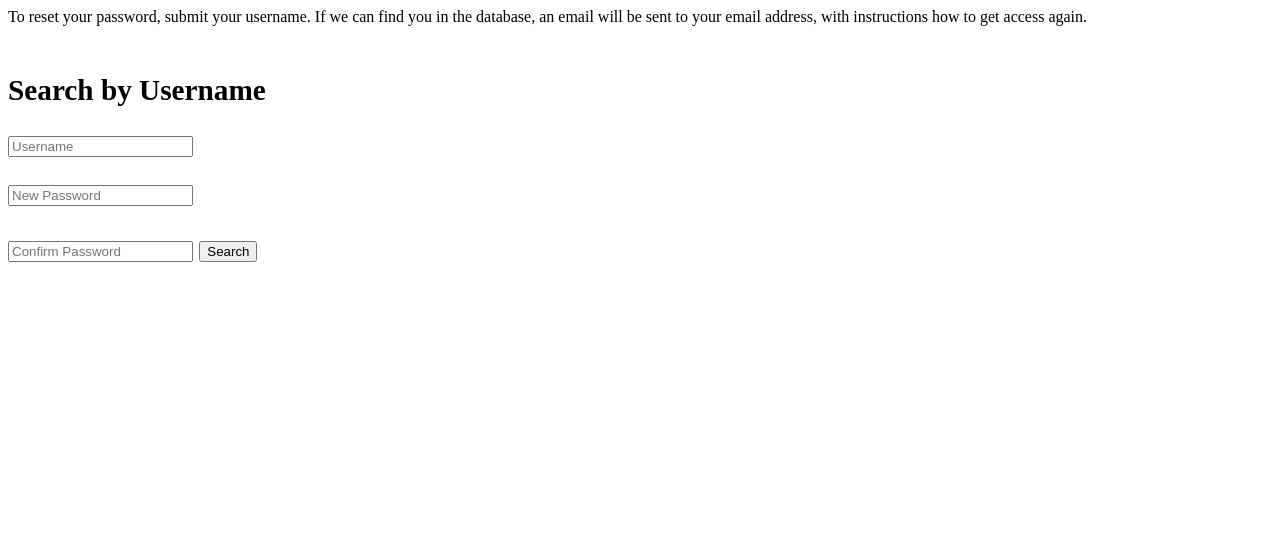
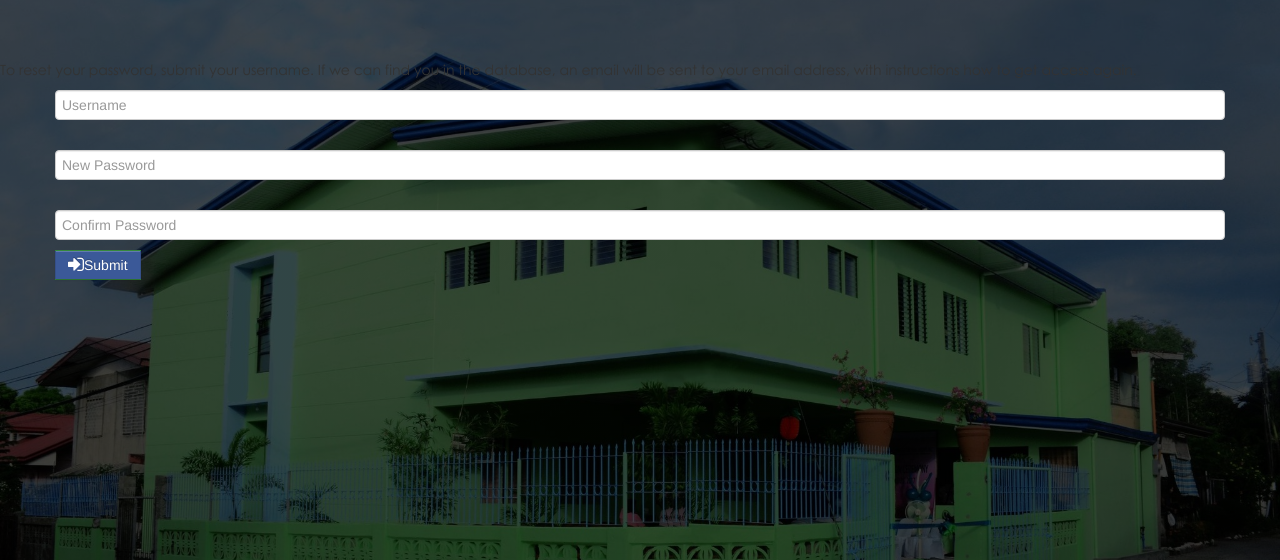
Before and after one commit to zjsan/lms-v2, a PHP site: page /forgotpassword.php in a window 1280 px wide. Shown: the top 560 px of the page. Run offline with PHP 8.4, Linux system fonts and the light colour scheme.

Commit message:
Update forgotpassword.php

```diff
--- a/forgotpassword.php
+++ b/forgotpassword.php
@@ -3,17 +3,21 @@
         margin-top: 3rem;
         font-size: 25px
     }
+
+
 </style>
 
+
+
+<?php include('header.php'); ?>
+
 <p style>To reset your password, submit your username. If we can find you in the database, an email will be sent to your email address, with instructions how to get access again.</p>
-<div class = "forgotpassword-container">
-    <form id="forgot_password" class="form-forgotpassword" method="POST">
-
-						<h3 class="form-signin-heading"><i class="icon-lock"></i>Search by Username</h3>
-						<input type="text" class="input-block-level" id="username" name="username" placeholder="Username" required><br><br>
-						<input type="text" class="input-block-level" id="newpassword" name="newpassword" placeholder="New Password" required><br><br>
-						<input type="text" class="input-block-level" id="confirmpassword" name="confirmpassword" placeholder="Confirm Password" required>
-                        <button data-placement="right" title="Click Here to Search" id="search_username" name="search_username" class="btn btn-info" type="submit"><i class="icon-signin icon-large"></i>Search</button>
+<div class="container" style="position: relative">
+    <form id="forgot_password" class="form-signin"method="POST">
+						<input type="text" class="input-block-level" id="forgot_username" name="username" placeholder="Username" required><br><br>
+						<input type="password" class="input-block-level" id="newpassword" name="newpassword" placeholder="New Password" required><br><br>
+						<input type="password" class="input-block-level" id="confirmpassword" name="confirmpassword" placeholder="Confirm Password" required>
+                        <button data-placement="right" title="Click Here to Search" id="search_username" name="search_username" class="btn btn-info" type="submit"><i class="icon-signin icon-large"></i>Submit</button>
                         <br><br>
 														<script type="text/javascript">
 														$(document).ready(function(){
@@ -47,6 +51,7 @@
 		 $row_teacher = mysqli_fetch_array($query_teacher);
 
 		//check username in the database
+		//student
 		if( $num_row > 0 ) {
 
 			//for debugging
@@ -55,13 +60,14 @@
 
 			if($newpassword == $confirmpassword)
 			{
-
+				//$passwordQuery = "SELECT * FROM student WHERE username='$username'"
 			}
 			else{
 				echo '<script type="text/javascript">
 				alert("Passwords do not match");
 				</script>';
 			}
+		//teacher
 		}else if ($num_row_teacher > 0){
 
 			//for debugging
```
